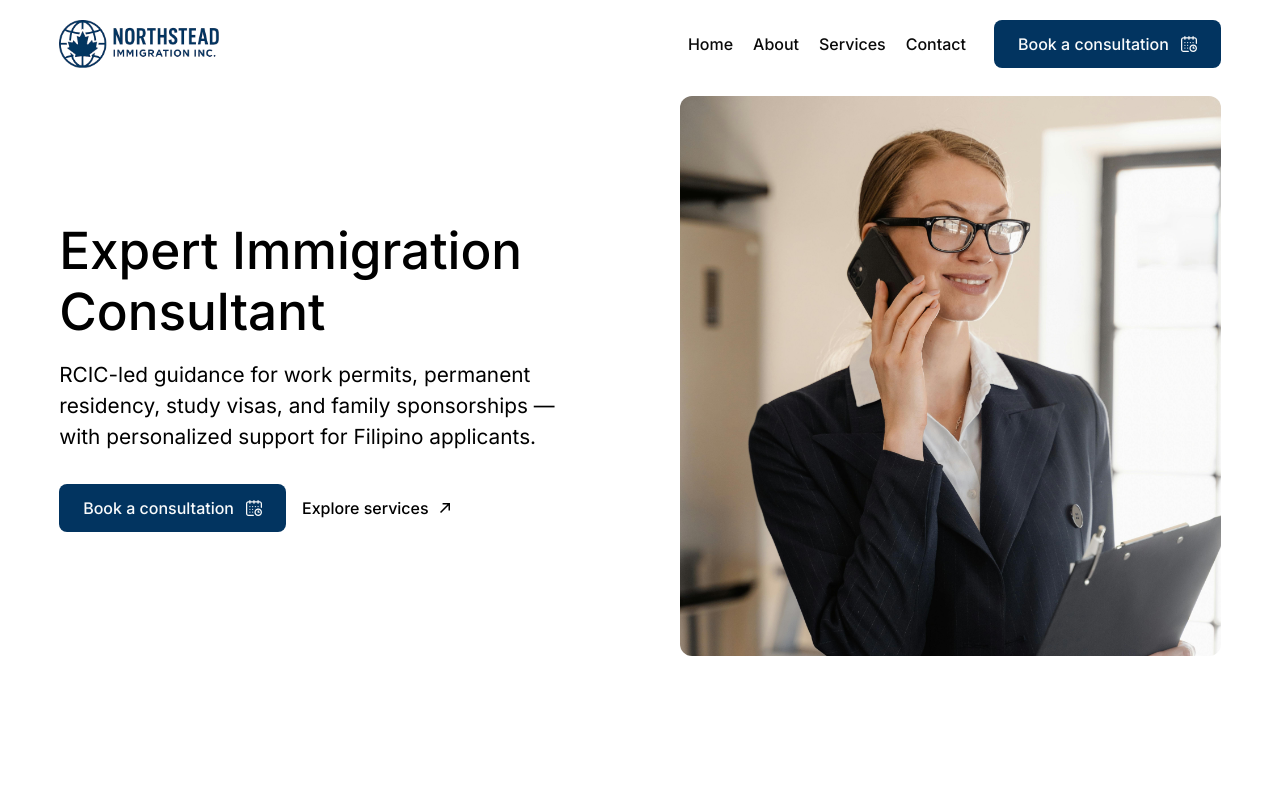
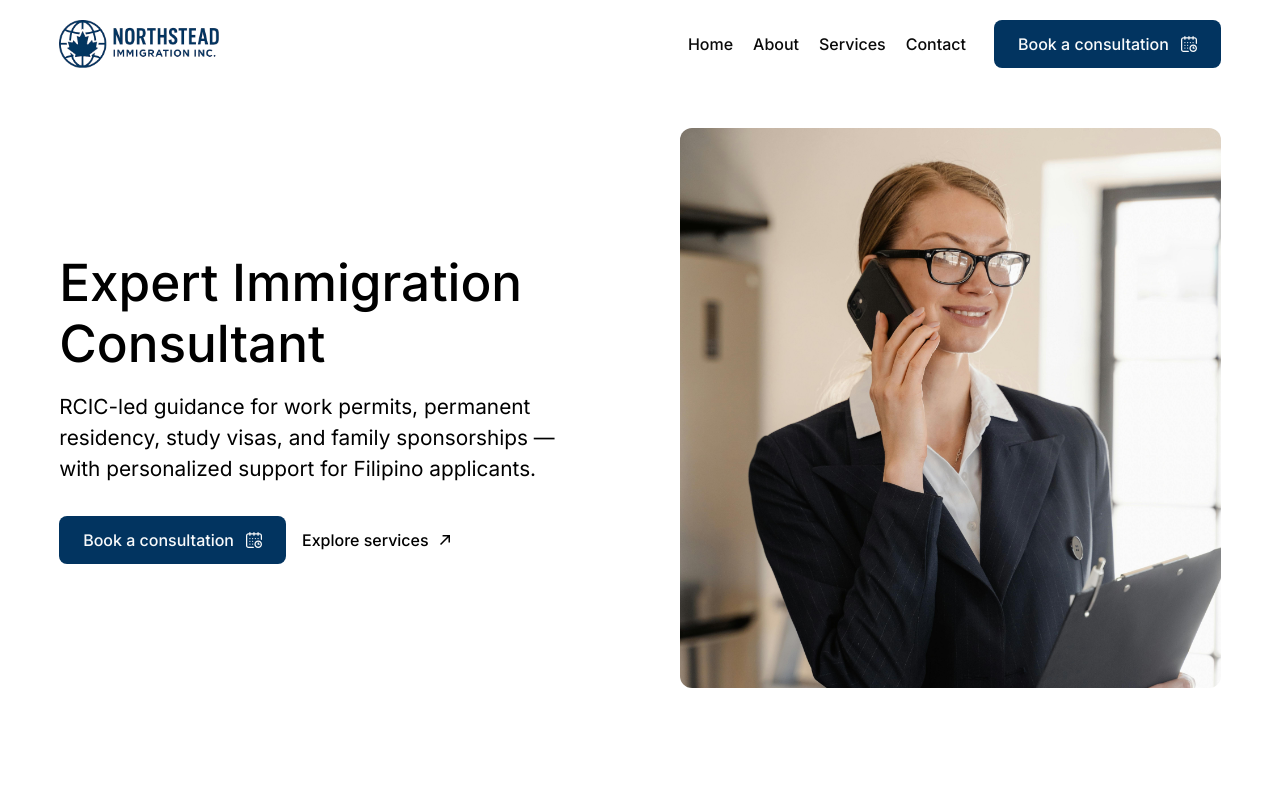
Before and after one commit to joewardperalta/northstead-immigration, a Next.js app: page / in a window 1280 px wide. Shown: the top 800 px of the page. Built offline with nearby package versions, Linux system fonts and the light colour scheme.

Commit message:
Update the section component to reduce the padding when viewing on a desktop screen.

```diff
--- a/src/components/Section.tsx
+++ b/src/components/Section.tsx
@@ -7,7 +7,7 @@ type SectionProps = {
 
 export default function Section({ className, children }: SectionProps) {
   return (
-    <section className={`py-[2rem] md:py-[4rem] lg:py-[6rem] ${className}`}>
+    <section className={`py-[2rem] md:py-[4rem] ${className}`}>
       {children}
     </section>
   );
```
